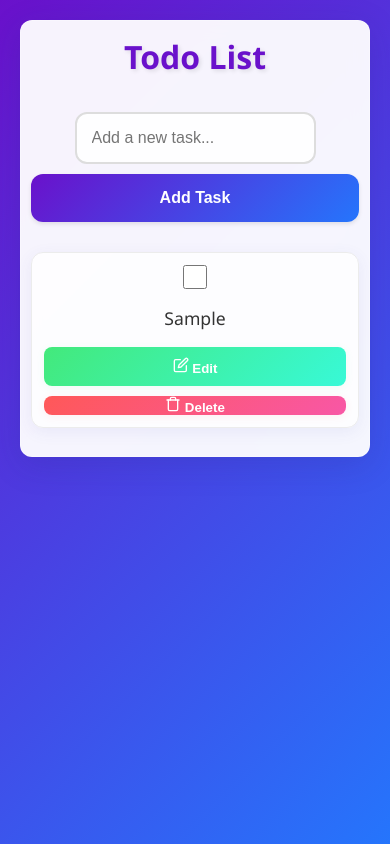
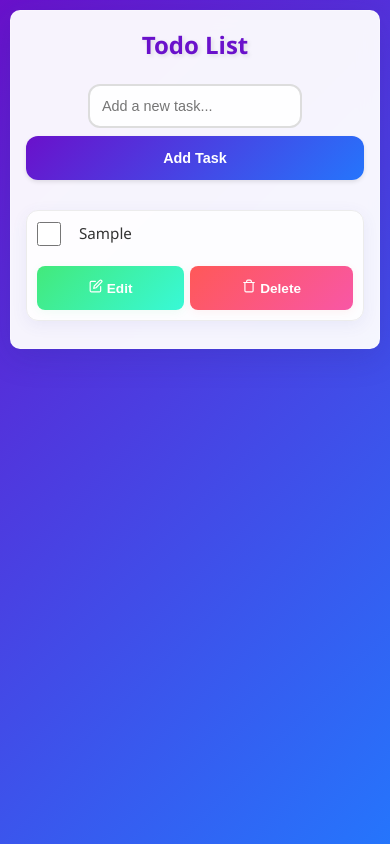
Before and after one commit to Khushansh777/todo-ts, a website: page src/index.html in a window 390 px wide. Both pictures are taken after typing "Sample" into the empty fields and a click on the button "Add Task". Drawn offline with Linux system fonts and the light colour scheme; files that its build step writes are made by us from their sources.

Commit message:
fixed a crirical error that allowed empty values to become string and inproved styling for small devices(eg. phones etc

```diff
--- a/src/scripts/todo.js
+++ b/src/scripts/todo.js
@@ -25,6 +25,11 @@ function getToDO(key) {
 }
 //get value from the form
 function getValueofInput() {
+    if (submitForm.value === '') {
+        alert('Empty Todo, Please Fill in some value');
+    }
+    if (submitForm.value !== '') {
+        try {
             value = submitForm.value;
             array.push({
                 id: new Date(),
@@ -34,6 +39,11 @@ function getValueofInput() {
             console.log(array);
             storeTodo();
             console.log(value, 'value from getValueofInput');
+        }
+        catch (_a) {
+            throw new Error('Something is wrong with either value or global array');
+        }
+    }
     return value;
 }
 //create TODO
--- a/src/style.css
+++ b/src/style.css
@@ -199,26 +199,154 @@ h1 {
   }
 
   .todo-item {
-    flex-direction: column;
+    flex-direction: row;
+    flex-wrap: wrap;
+    align-items: center;
     gap: 15px;
-    text-align: center;
     padding: 12px;
     border-radius: 12px;
   }
 
   .todo-checkbox {
-    margin-right: 0;
+    margin-right: 10px;
+  }
+
+  .todo-text {
+    flex: 1;
+    text-align: left;
+    min-width: 0;
   }
 
   .todo-actions {
-    flex-direction: column;
-    width: 100%;
-    margin-left: 0;
+    flex-direction: row;
+    flex-wrap: wrap;
+    width: auto;
+    margin-left: auto;
+    justify-content: flex-end;
+    gap: 8px;
   }
 
   .edit-button,
   .delete-button {
-    width: 100%;
+    width: auto;
+    padding: 10px 15px;
+    font-size: 0.9rem;
     justify-content: center;
   }
 }
+
+/* Small Mobile Devices (320px - 468px) */
+@media (max-width: 468px) {
+  body {
+    padding: 10px;
+  }
+
+  .container {
+    padding: 15px;
+    border-radius: 10px;
+  }
+
+  h1 {
+    font-size: 1.5rem;
+    margin-bottom: 20px;
+  }
+
+  .input-group {
+    gap: 8px;
+  }
+
+  .todo-input {
+    padding: 12px;
+    font-size: 0.9rem;
+  }
+
+  .add-button {
+    padding: 12px 20px;
+    font-size: 0.9rem;
+  }
+
+  .todo-item {
+    padding: 10px;
+    gap: 10px;
+    margin-bottom: 12px;
+    flex-direction: row;
+    flex-wrap: wrap;
+    align-items: center;
+    justify-content: space-between;
+  }
+
+  .todo-checkbox {
+    margin-right: 8px;
+  }
+
+  .todo-text {
+    font-size: 0.95rem;
+    flex-grow: 1;
+    min-width: 0;
+  }
+
+  .todo-actions {
+    gap: 6px;
+    margin-left: auto;
+    flex-basis: 100%;
+    justify-content: center;
+    margin-top: 10px;
+  }
+
+  .edit-button,
+  .delete-button {
+    padding: 8px 15px;
+    font-size: 0.85rem;
+    flex: 1 1 auto;
+    min-height: 40px;
+  }
+
+  /* Make buttons more touch-friendly */
+  .edit-button,
+  .delete-button,
+  .add-button {
+    min-height: 44px;
+  }
+
+  /* Adjust SVG icons in buttons */
+  .edit-button svg,
+  .delete-button svg {
+    width: 14px;
+    height: 14px;
+  }
+}
+
+/* Extra Small Mobile Devices (320px - 375px) */
+@media (max-width: 375px) {
+  .container {
+    padding: 12px;
+  }
+
+  h1 {
+    font-size: 1.3rem;
+  }
+
+  .todo-input {
+    padding: 10px;
+  }
+
+  .todo-item {
+    padding: 8px;
+    justify-content: space-around;
+  }
+
+  .todo-text {
+    font-size: 0.9rem;
+  }
+
+  .todo-actions {
+    margin-top: 8px;
+  }
+
+  .edit-button,
+  .delete-button {
+    padding: 6px 12px;
+    font-size: 0.8rem;
+    min-height: 38px;
+  }
+}
```
Also changed, not shown: src/scripts/todo.ts (+14 -1 lines), dist/todo.js. Lines whose indentation alone changed are shown as unchanged.
